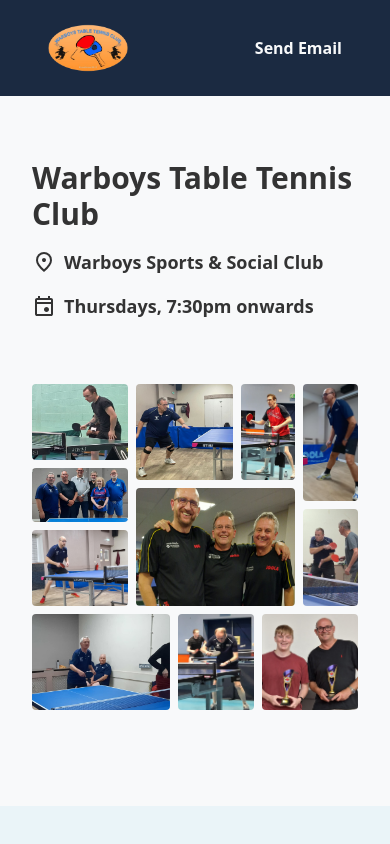
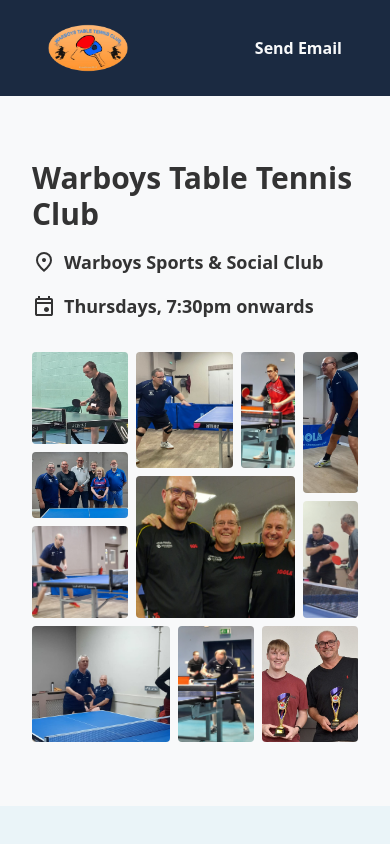
Before and after one commit to RowMur/warboys-ttc-website, a Next.js app: page / in a window 390 px wide. Shown: the top 844 px of the page. Built offline with nearby package versions, Linux system fonts and the light colour scheme.

Commit message:
fix: padding and font size

```diff
--- a/src/app/components/PhotoCollage/PhotoCollage.tsx
+++ b/src/app/components/PhotoCollage/PhotoCollage.tsx
@@ -2,7 +2,7 @@ import { CollageImage } from './CollageImage'
 
 export const PhotoCollage = () => {
     return (
-        <div className="grow basis-1/2 grid grid-cols-16 grid-rows-16 gap-2 max-h-screen max-w-screen p-8 md:p-0 aspect-square">
+        <div className="grow basis-1/2 grid grid-cols-16 grid-rows-16 gap-2 max-h-screen max-w-screen px-8 md:x-0 aspect-square">
             <CollageImage
                 src="/b-team-2022.jpg"
                 alt="B Team 2022, a team of Warboys Table Tennis Club"
--- a/src/app/page.tsx
+++ b/src/app/page.tsx
@@ -60,7 +60,7 @@ export default function Home() {
             </nav>
             <section className="flex flex-col md:flex-row items-center max-w-7xl px-8 mx-auto py-16 gap-8 md:gap-0">
                 <div className="grow basis-1/2 flex flex-col gap-4">
-                    <h1 className="text-3xl md:text-6xl font-black">
+                    <h1 className="text-3xl md:text-4xl lg:text-6xl font-black">
                         Warboys Table Tennis Club
                     </h1>
                     <p className="flex flex-col font-semibold text-lg gap-4">
```
